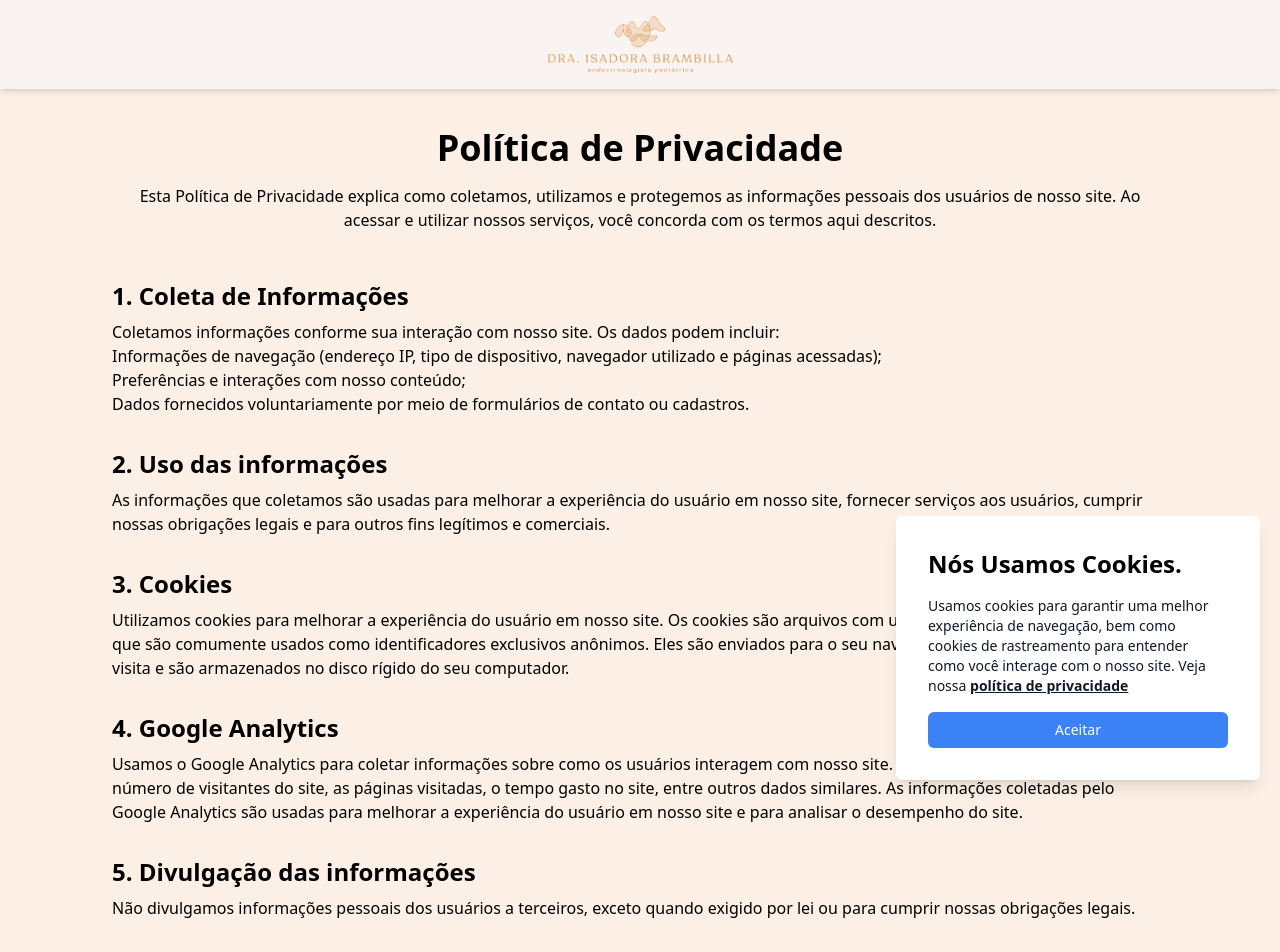
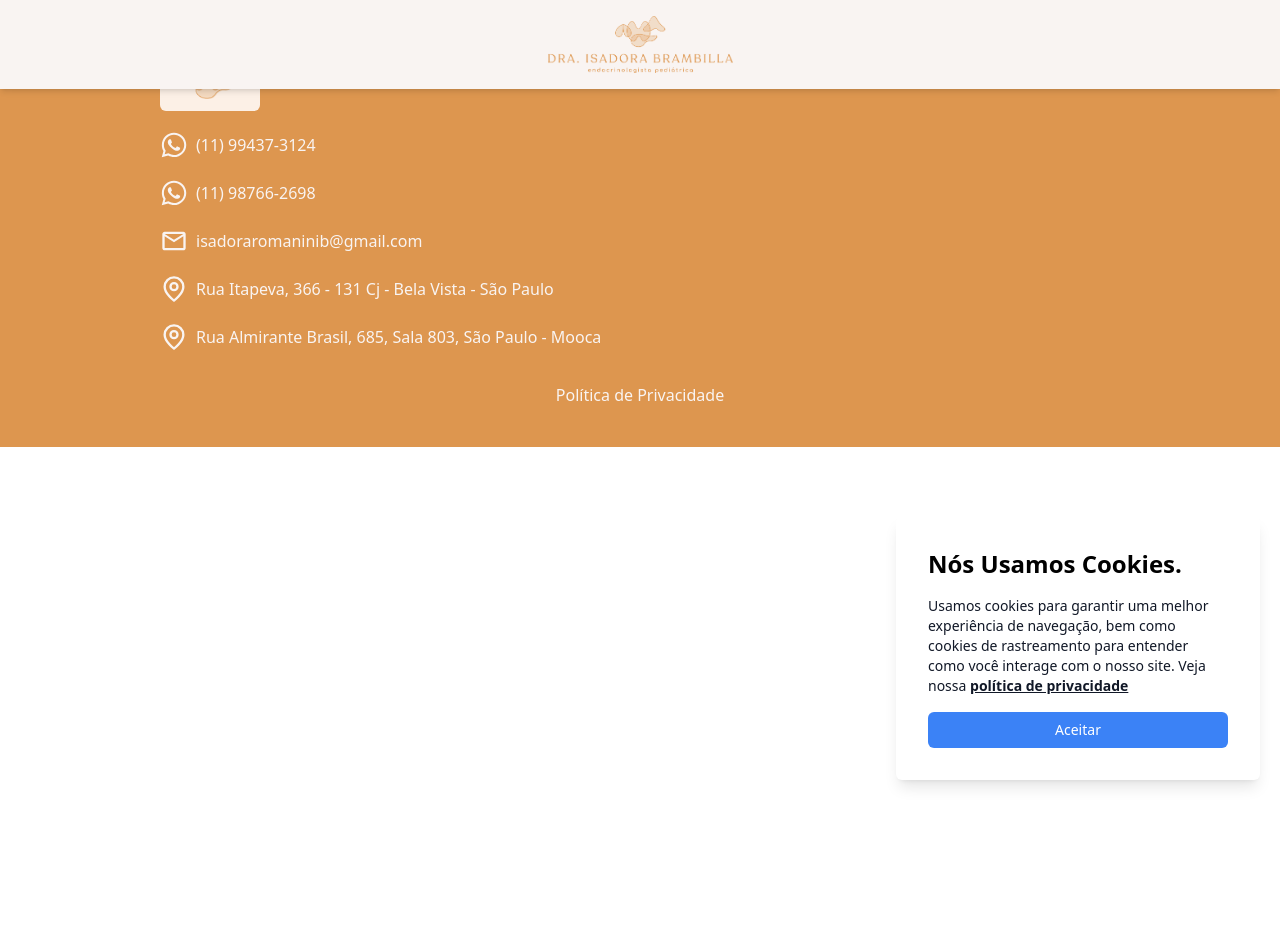
Before and after one commit to DraIsadora/SiteIsadora, a Next.js app: page /politica-de-privacidade in a window 1280 px wide. Shown: the top 952 px of the page. After the commit the page ends 800 px from the top, so only its background shows below. Built offline with nearby package versions, Linux system fonts and the light colour scheme; no server answers.

Commit message:
update politica2

```diff
--- a/src/pages/politica-de-privacidade.tsx
+++ b/src/pages/politica-de-privacidade.tsx
@@ -40,63 +40,7 @@ export default function PrivacyPolicy() {
           <title>Política de Privacidade</title>
         </Head>
 
-        <div className="md:px-28 pb-10 2xl:px-36 pt-32 px-6">
-          <h1 className="text-4xl text-center font-semibold mb-4">
-            Política de Privacidade
-          </h1>
 
-          <p className="mb-12 text-center">
-            Esta Política de Privacidade explica como coletamos, utilizamos e protegemos as informações pessoais dos usuários de nosso site. Ao acessar e utilizar nossos serviços, você concorda com os termos aqui descritos.
-          </p>
-
-          <h2 className="text-2xl font-semibold mb-2">
-            1. Coleta de Informações
-          </h2>
-          <p className="mb-8">
-            Coletamos informações conforme sua interação com nosso site. Os dados podem incluir:
-            <ol>
-              <li>Informações de navegação (endereço IP, tipo de dispositivo, navegador utilizado e páginas acessadas);</li>
-              <li>Preferências e interações com nosso conteúdo;</li>
-              <li>Dados fornecidos voluntariamente por meio de formulários de contato ou cadastros.</li>
-            </ol>
-          </p>
-
-          <h2 className="text-2xl font-semibold mb-2">
-            2. Uso das informações
-          </h2>
-          <p className="mb-8">
-            As informações que coletamos são usadas para melhorar a experiência
-            do usuário em nosso site, fornecer serviços aos usuários, cumprir
-            nossas obrigações legais e para outros fins legítimos e comerciais.
-          </p>
-
-          <h2 className="text-2xl font-semibold mb-2">3. Cookies</h2>
-          <p className="mb-8">
-            Utilizamos cookies para melhorar a experiência do usuário em nosso
-            site. Os cookies são arquivos com uma pequena quantidade de dados
-            que são comumente usados como identificadores exclusivos anônimos.
-            Eles são enviados para o seu navegador a partir do site que você
-            visita e são armazenados no disco rígido do seu computador.
-          </p>
-
-          <h2 className="text-2xl font-semibold mb-2">4. Google Analytics</h2>
-          <p className="mb-8">
-            Usamos o Google Analytics para coletar informações sobre como os
-            usuários interagem com nosso site. Essas informações incluem o
-            número de visitantes do site, as páginas visitadas, o tempo gasto no
-            site, entre outros dados similares. As informações coletadas pelo
-            Google Analytics são usadas para melhorar a experiência do usuário
-            em nosso site e para analisar o desempenho do site.
-          </p>
-
-          <h2 className="text-2xl font-semibold mb-2">
-            5. Divulgação das informações
-          </h2>
-          <p className="mb-8">
-            Não divulgamos informações pessoais dos usuários a terceiros, exceto
-            quando exigido por lei ou para cumprir nossas obrigações legais.
-          </p>
-        </div>
         <Footer />
         <div
           className={`fixed bottom-6 right-6 bg-bege-150 opacity-70 p-3 rounded-full text-orange-1000 cursor-pointer transition duration-300 ease-in-out ${scrolled ? 'block' : 'hidden'
```
